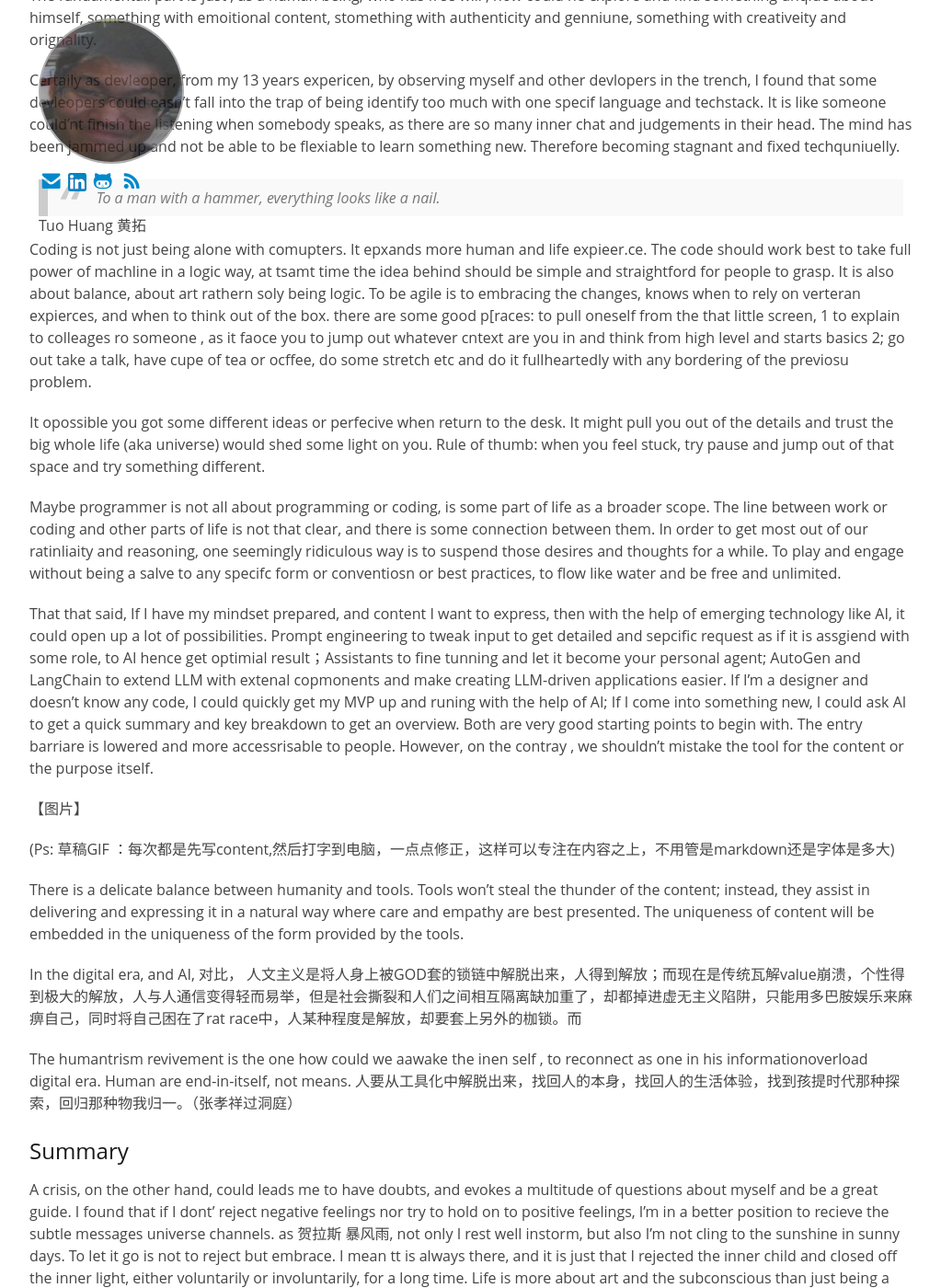
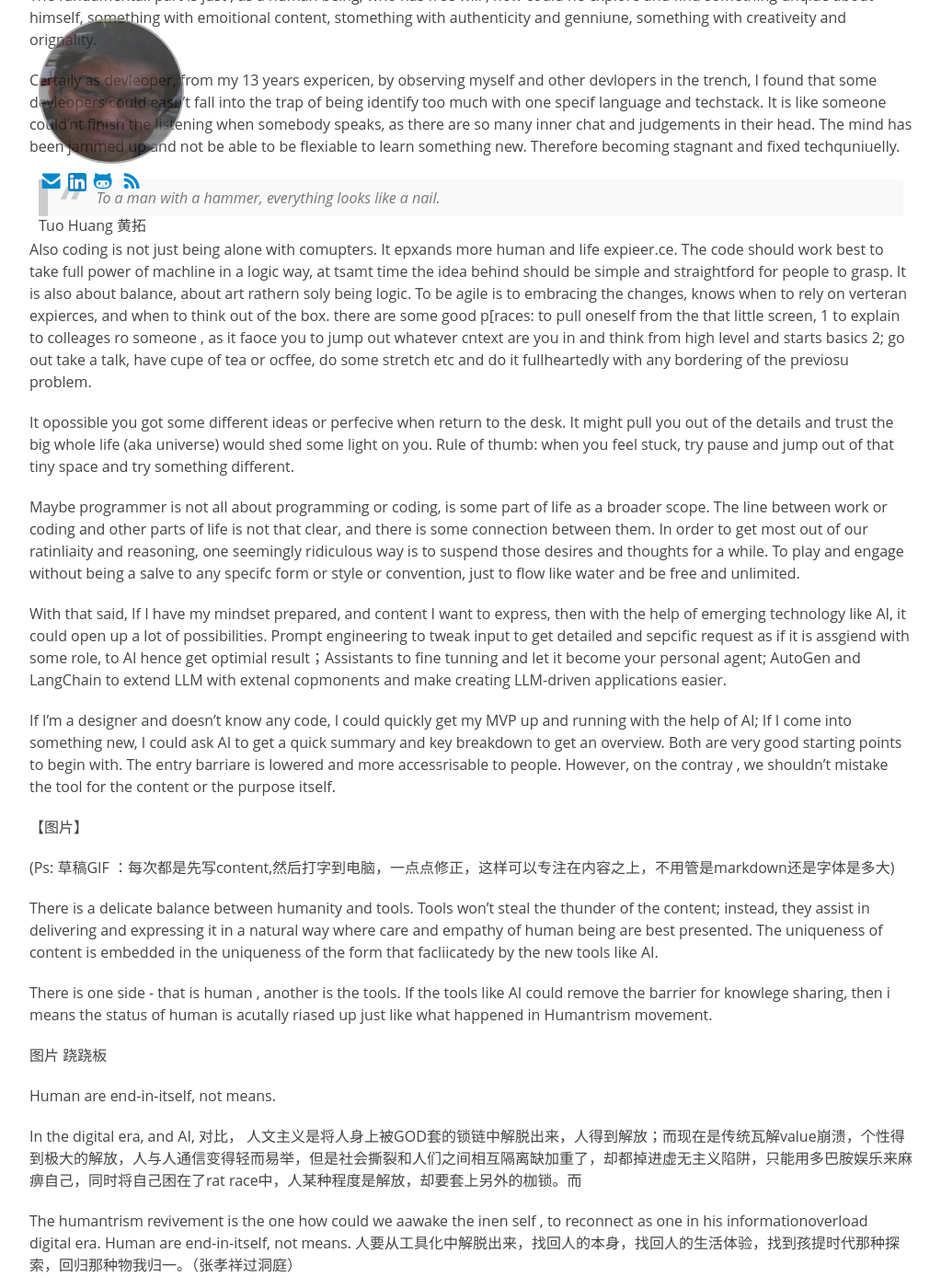
Before and after one commit to tuo/tuo.github.io, a Jekyll site: the page built from midlife crisis as programmer and AI.md, in a window 1280 px wide and 1400 px high, scrolled down 8499 px. Shown: the whole window at 92% size, without its empty margins (128-1151 px from the left). Built offline with Jekyll 4.4.1, drawn with Linux system fonts in a browser that asks for light colours; our own code applies the rules of GitHub Pages for plain Markdown files; some of the changed text lies outside the part shown.

Commit message:
first revsion is good

```diff
--- a/midlife crisis as programmer and AI.md
+++ b/midlife crisis as programmer and AI.md
@@ -170,7 +170,7 @@
 
 ## AI
 
-2023 would be the year of AI.  With the ermge of ChatGPT, that are some code interpreter also like the LLM based code interpretors like Microsoft's Coilpot.  I basically use those two a lot in my daily codings, it helps remove some tedious boring trivias codings, no need for stackoverflow or google, reduce the cognitive workload. Something like fine.dev and sweep.dev, even allow product manager to be able do some junior developer level changes in a chat way. It basically read the codebase, plan the changes and write issue and generate pull requests.  For example, there are times when product manager needs to change some text or colors displayed on website, he could directly tell the AI and generate code changes, even auto trigger deployment process.  This could be done without developer. Even thought it is still quite limited and only could do very simple and basics, and the demo looks fancy but not good  in real world battleground codebase,  it still shows some potentials.
+2023 would be the year of AI.  With the ermge of ChatGPT, that are some code interpreter also like the LLM based code interpretors like Microsoft's Coilpot.  I basically use those two a lot in my daily codings, it helps remove some tedious boring trivias codings, no need for stackoverflow or google, reduce the cognitive workload. Something like fine.dev and sweep.dev, even allow product manager to be able do some junior developer level changes in a chat way. It basically read the codebase, plan the changes and write issue and generate pull requests.  For example, there are times when product manager needs to change some text or colors displayed on website, he could directly tell the AI and generate code changes, even auto trigger deployment process on CI.  This could be done without developer. Even thought it is still quite limited and only could do very simple and basics, and the demo looks fancy but not good  in real world battleground codebase,  it shows some potentials.
 
 There are some worries that if it could do some junior developer coding, then later it would be able to senior developer coding, and programmer would face  a crisis of being replaced by AI.
 
@@ -196,19 +196,29 @@
 
 
 
-Coding is  not just being alone with comupters. It epxands more human and life expieer.ce. The code should work best to take full power of machline in a logic way, at tsamt time the idea behind should be  simple and straightford for people to grasp. It is also about balance, about art rathern soly being logic. To be agile is to embracing the changes, knows when to rely on verteran expierces, and when to think out of the box. there are some good p[races:  to pull oneself from the that little screen, 1 to explain to colleages ro someone , as it faoce you to jump out whatever cntext are you in and think from high level and starts basics  2; go out take a talk, have cupe of tea or ocffee, do some stretch etc and do it fullheartedly with any bordering of the previosu problem.
+Also coding is not just being alone with comupters. It epxands more human and life expieer.ce. The code should work best to take full power of machline in a logic way, at tsamt time the idea behind should be  simple and straightford for people to grasp. It is also about balance, about art rathern soly being logic. To be agile is to embracing the changes, knows when to rely on verteran expierces, and when to think out of the box. there are some good p[races:  to pull oneself from the that little screen, 1 to explain to colleages ro someone , as it faoce you to jump out whatever cntext are you in and think from high level and starts basics  2; go out take a talk, have cupe of tea or ocffee, do some stretch etc and do it fullheartedly with any bordering of the previosu problem.
 
-It opossible you got some different ideas or perfecive when return to the desk. It might pull you out of the details and trust the big whole life (aka universe) would shed some light on you. Rule of thumb: when you feel stuck,  try pause and jump out of that space and try something different.
+It opossible you got some different ideas or perfecive when return to the desk. It might pull you out of the details and trust the big whole life (aka universe) would shed some light on you. Rule of thumb: when you feel stuck,  try pause and jump out of that tiny space and try something different.
 
-Maybe programmer is not all about programming or coding,  is some part of life as a broader scope. The line between work or coding and other parts of life is not that clear, and there is some connection between them.  In order to get most out of our ratinliaity and reasoning, one seemingly ridiculous way is to suspend those desires and thoughts for a while. To play and engage without being a salve to any specifc form or conventiosn or best practices, to flow like water and be free and unlimited.
+Maybe programmer is not all about programming or coding,  is some part of life as a broader scope. The line between work or coding and other parts of life is not that clear, and there is some connection between them.  In order to get most out of our ratinliaity and reasoning, one seemingly ridiculous way is to suspend those desires and thoughts for a while. To play and engage without being a salve to any specifc form or style or convention, just to flow like water and be free and unlimited.
 
-That that said, If I have my mindset prepared, and content I want to express, then with the help of emerging technology like AI, it could open up a lot of possibilities.  Prompt engineering to tweak input to get detailed and sepcific request as if it is assgiend with some role,  to AI hence get optimial result；Assistants to fine tunning and let it become your personal agent; AutoGen and LangChain to extend LLM with extenal copmonents and make creating LLM-driven applications easier. If I'm a designer and doesn't know any code, I could quickly get my MVP up and runing with the help of AI; If I come into something new, I could ask AI to get a quick summary and key breakdown to get an overview. Both are very good starting points to begin with. The entry barriare is lowered and more accessrisable to people. However, on the contray , we shouldn't  mistake the tool for the content or the purpose itself.
+With that said, If I have my mindset prepared, and content I want to express, then with the help of emerging technology like AI, it could open up a lot of possibilities.  Prompt engineering to tweak input to get detailed and sepcific request as if it is assgiend with some role,  to AI hence get optimial result；Assistants to fine tunning and let it become your personal agent; AutoGen and LangChain to extend LLM with extenal copmonents and make creating LLM-driven applications easier.
+
+If I'm a designer and doesn't know any code, I could quickly get my MVP up and running with the help of AI; If I come into something new, I could ask AI to get a quick summary and key breakdown to get an overview. Both are very good starting points to begin with. The entry barriare is lowered and more accessrisable to people. However, on the contray , we shouldn't  mistake the tool for the content or the purpose itself.
 
 【图片】
 
 (Ps: 草稿GIF ：每次都是先写content,然后打字到电脑，一点点修正，这样可以专注在内容之上，不用管是markdown还是字体是多大)
 
-There is a delicate balance between humanity and tools. Tools won't steal the thunder of the content; instead, they assist in delivering and expressing it in a natural way where care and empathy are best presented. The uniqueness of content will be embedded in the uniqueness of the form provided by the tools.
+There is a delicate balance between humanity and tools. Tools won't steal the thunder of the content; instead, they assist in delivering and expressing it in a natural way where care and empathy of human being are best presented. The uniqueness of content is embedded in the uniqueness of the form that facliicatedy by the new tools like AI.
+
+There is one side - that is human , another is the tools. If the tools like AI could remove the barrier for knowlege sharing, then i means the status of human is acutally riased up just like what happened in Humantrism movement.
+
+图片 跷跷板
+
+Human are end-in-itself, not means.
+
+
 
 In the digital era, and AI, 对比， 人文主义是将人身上被GOD套的锁链中解脱出来，人得到解放；而现在是传统瓦解value崩溃，个性得到极大的解放，人与人通信变得轻而易举，但是社会撕裂和人们之间相互隔离缺加重了，却都掉进虚无主义陷阱，只能用多巴胺娱乐来麻痹自己，同时将自己困在了rat race中，人某种程度是解放，却要套上另外的枷锁。而
 
@@ -218,7 +228,7 @@
 
 ## Summary
 
-A crisis, on the other hand, could leads me to have doubts, and evokes a multitude of  questions about myself and be a great guide. I found that if I dont' reject negative feelings nor try to hold on to positive feelings, I'm in a better position to recieve the subtle messages universe channels.  as 贺拉斯 暴风雨, not only I rest well instorm, but also I'm not cling to  the sunshine in sunny days. To let it go is not to reject but embrace. I mean tt is always there, and it is just that I rejected the inner child and closed off the inner light, either voluntarily or involuntarily, for a long time. Life is more about art and the subconscious than just being a logical/rational calculator and conscious. Still, it doesn't need to be mystic, abstract, regional, and spiritual; just something I could access in my ordinary daily routines, nothing special.
+A crisis, on the other hand, could leads me to have doubts, and evokes a multitude of  questions about myself and be a great guide. I found that if I dont' reject negative feelings nor try to hold on to positive feelings, I'm in a better position to recieve the subtle messages universe whispers.  as 贺拉斯 暴风雨, not only I rest well instorm, but also I'm not cling to  the sunshine in sunny days.  I mean it is always there, and it is just that I rejected the inner child and closed off the inner light, either voluntarily or involuntarily, and turn to seek from outside, for a long time. Now I feel that life is more about art and the subconscious than just being a logical/rational calculator and conscious. Still, it doesn't need to be mystic, abstract, regional, and spiritual; just something I could access in my ordinary daily routines, nothing special.
 
 We are all still children inside our hearts, aren't we?  Life is a play.
 
```
Also changed, not shown: other parts of midlife crisis as programmer and AI.md (+1 -1 lines).
